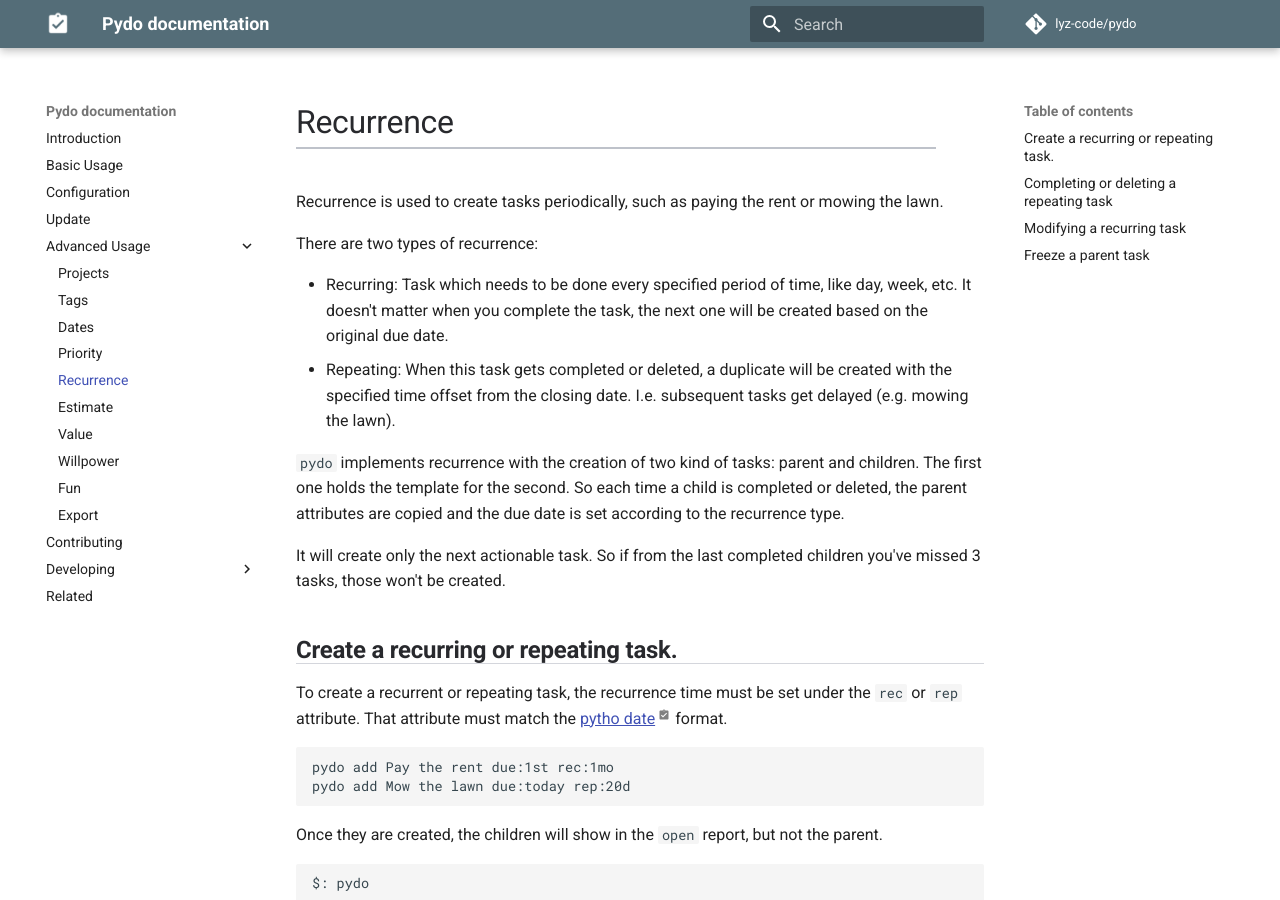
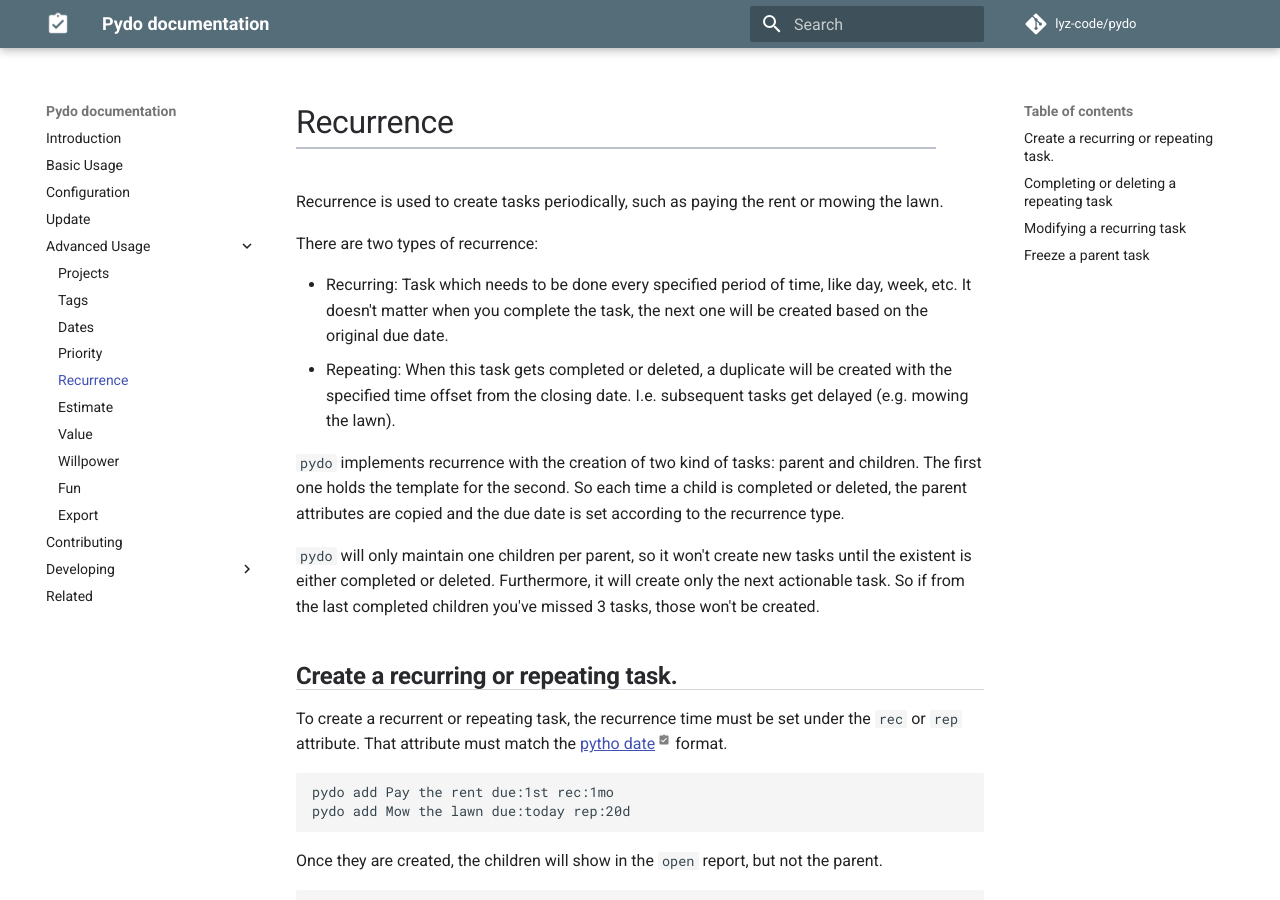
Before and after one commit to lyz-code/pydo, an MkDocs documentation site: the page built from docs/docs/advanced_usage/recurrence.md, in a window 1280 px wide and 900 px high. Built offline with MkDocs 1.6.1 and Material for MkDocs 9.7.7, drawn with Linux system fonts in a browser that asks for light colours; comment, search, counter and statistics services are not loaded.

Commit message:
Fix recurrence description

```diff
--- a/docs/docs/advanced_usage/recurrence.md
+++ b/docs/docs/advanced_usage/recurrence.md
@@ -21,8 +21,10 @@ children. The first one holds the template for the second. So each time a child
 is completed or deleted, the parent attributes are copied and the due date is
 set according to the recurrence type.
 
-It will create only the next actionable task. So if from the last completed
-children you've missed 3 tasks, those won't be created.
+`pydo` will only maintain one children per parent, so it won't create new tasks
+until the existent is either completed or deleted. Furthermore, it will create
+only the next actionable task. So if from the last completed children you've
+missed 3 tasks, those won't be created.
 
 # Create a recurring or repeating task.
 
```
